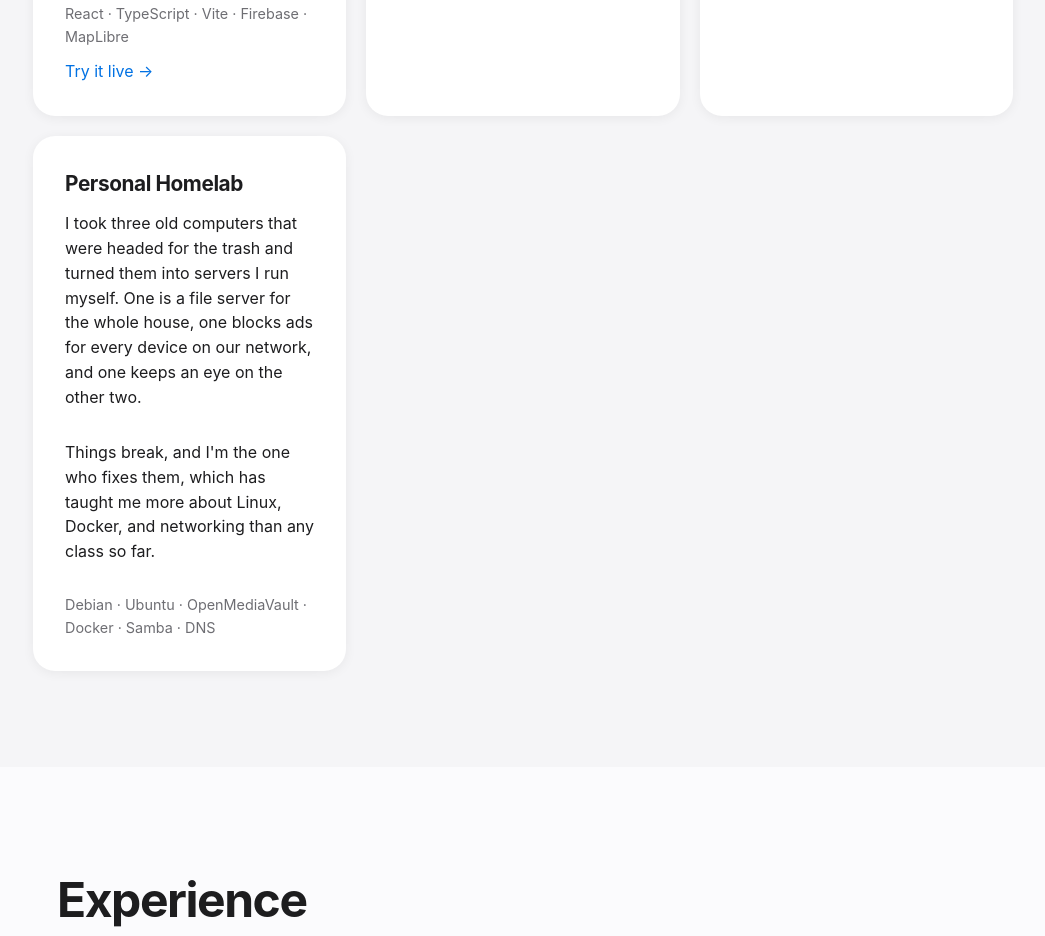
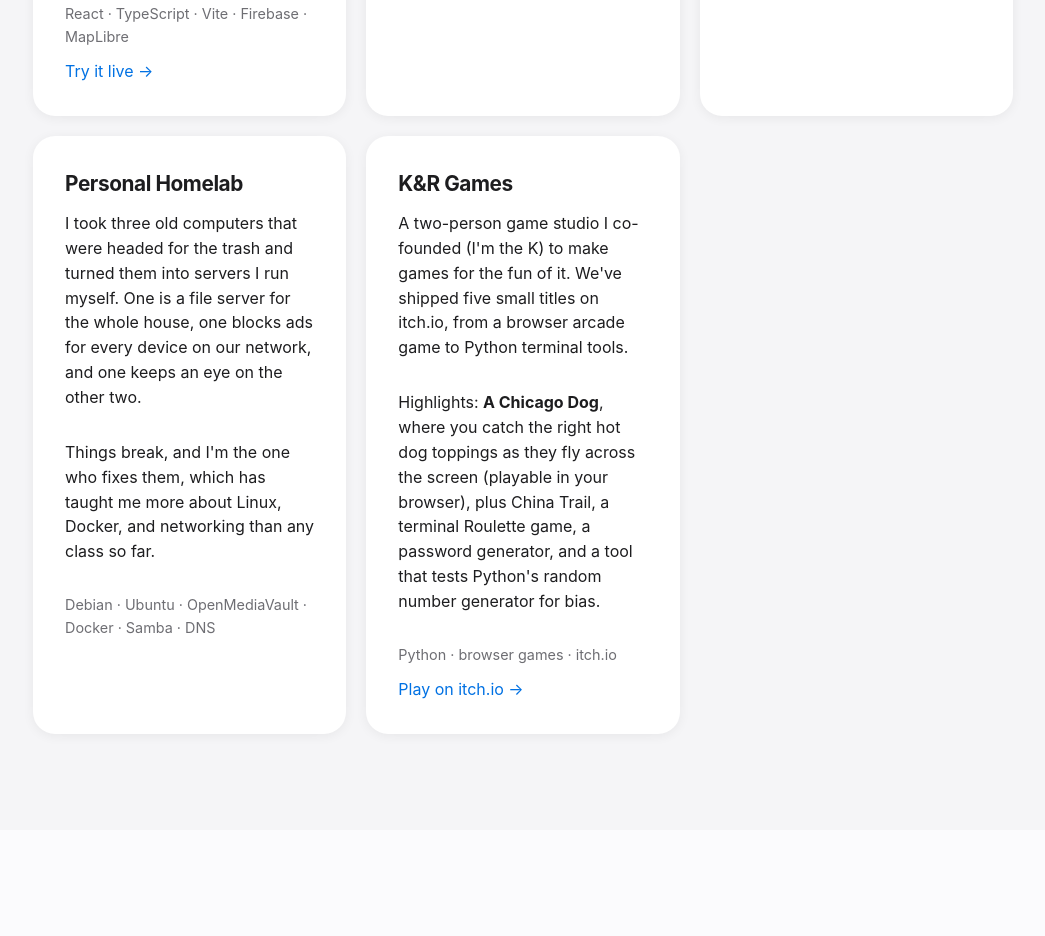
Before and after one commit to Kokofast177/portfolio, a plain HTML site: page index.html in a window 1280 px wide. Shown: the part 3087-4023 px from the top of the page, without its empty margins (117-1162 px from the left). Drawn offline with Linux system fonts and the light colour scheme.

Commit message:
Add K&R Games studio card
Co-Authored-By: Claude Opus 5.5 <noreply@anthropic.com>

```diff
--- a/index.html
+++ b/index.html
@@ -136,6 +136,13 @@
       <p>Things break, and I'm the one who fixes them, which has taught me more about Linux, Docker, and networking than any class so far.</p>
       <p class="tech">Debian · Ubuntu · OpenMediaVault · Docker · Samba · DNS</p>
     </div>
+    <div class="card">
+      <h3>K&amp;R Games</h3>
+      <p>A two-person game studio I co-founded (I'm the K) to make games for the fun of it. We've shipped five small titles on itch.io, from a browser arcade game to Python terminal tools.</p>
+      <p>Highlights: <b>A Chicago Dog</b>, where you catch the right hot dog toppings as they fly across the screen (playable in your browser), plus China Trail, a terminal Roulette game, a password generator, and a tool that tests Python's random number generator for bias.</p>
+      <p class="tech">Python · browser games · itch.io</p>
+      <a href="https://kr-games.itch.io/" target="_blank" rel="noopener">Play on itch.io →</a>
+    </div>
   </div>
 </section>
 
```
